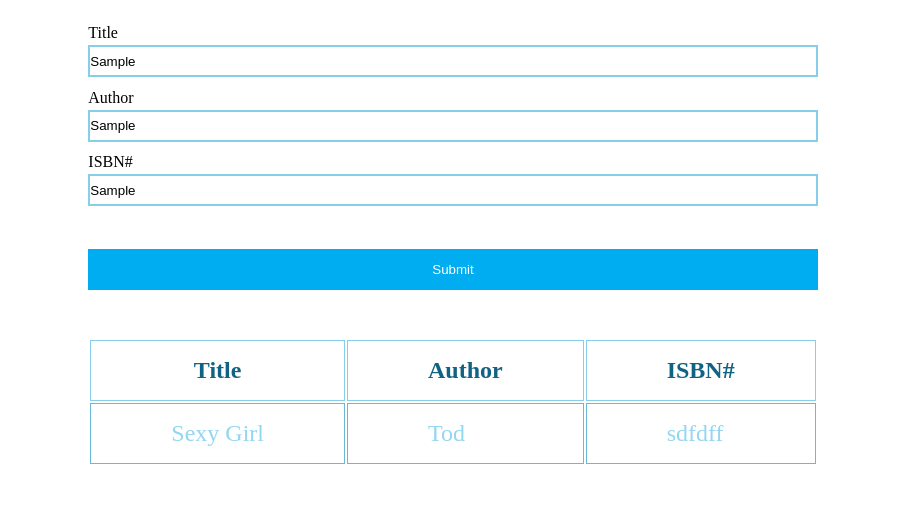
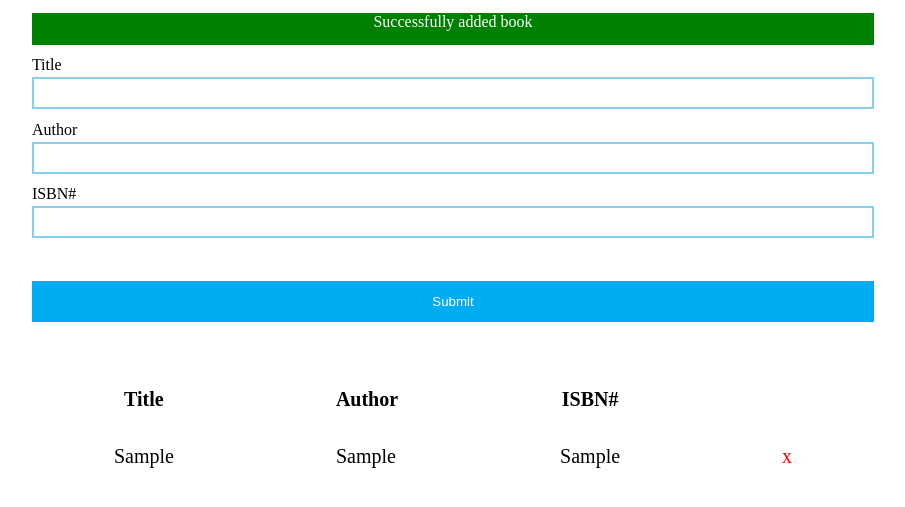
Before and after one commit to KAPIL9027/javascript-booklist-app, a plain HTML site: page index.html in a window 1280 px wide. Both pictures are taken after typing "Sample", "Sample", "Sample" into the empty fields and a click on the button "Submit". Shown: the part 67-574 px from the top of the page, without its empty margins (187-1092 px from the left). Drawn offline with Linux system fonts and the light colour scheme.

Commit message:
Completed the dom javascript part

```diff
--- a/index.css
+++ b/index.css
@@ -74,13 +74,40 @@ border:1px solid rgb(0, 173, 241);
 
 th {
     padding: 1rem 5rem;
-    font-size: 1.5rem;
-    border: 1px solid skyblue;
-    color: rgb(17, 99, 132);
+    font-size: 1.25rem;
 }
 td {
     padding: 1rem 5rem;
-    font-size: 1.5rem;
-    border: 1px solid rgb(105, 185, 217);
-    color:rgb(147, 214, 241)
+    font-size: 1.25rem;
 }
+
+.del {
+    background-color: white;
+}
+tr:nth-child(2n){
+    background-color: lightgray;
+}
+
+.delete-btn {
+    text-decoration: none;
+    color:red;
+}
+
+.delete-btn:hover{
+    color:brown;
+}
+
+.alert {
+    width: 100%;
+    height: 2rem;
+    color: white;
+    text-align: center;
+}
+
+.alert.alert-danger {
+    background-color: red;
+}
+
+.alert.alert-success {
+    background-color: green;
+}
--- a/index.html
+++ b/index.html
@@ -7,6 +7,7 @@
     <title>BookList-App</title>
     <link rel="stylesheet" href="index.css">
     <script src="https://kit.fontawesome.com/c8452291d2.js" crossorigin="anonymous" defer></script>
+    <script src="index.js" defer></script>
 </head>
 <body class="flex">
 
@@ -20,7 +21,7 @@
             </div>
 
             <div class="form">
-                <div class="form-field">
+                <div id = "first" class="form-field">
                     <label class="label" for="title">Title</label>
                     <input class="text" type="text" id="title" name="title">
                 </div>
@@ -46,11 +47,7 @@
                         </tr>
                     </thead>
                     <tbody class="table-body">
-                        <tr>
-                            <td>Sexy Girl</td>
-                            <td>Tod </td>
-                            <td>sdfdff</td>
-                        </tr>
+
                     </tbody>
 
                 </table>
--- a/index.js
+++ b/index.js
@@ -0,0 +1,108 @@
+class Book {
+
+    constructor(title, author,isbn) {
+        this.title = title;
+        this.author = author;
+        this.isbn = isbn;
+    }
+}
+class Store {
+
+    static getBooks() {
+        let books = [];
+        if(localStorage.getItem('books') === null)
+        {
+            books = [];
+        }
+        else {
+            books = JSON.parse(localStorage.getItem('books'));
+        }
+        return books;
+    }
+
+    static addBook(book) {
+        let books = Store.getBooks();
+        books.push(book);
+        localStorage.setItem('books',JSON.stringify(books));
+    }
+
+    static removeBook(isbn) {
+        let books = Store.getBooks();
+        books.forEach((book,index)=> {
+            if(book.isbn === isbn){
+                books.splice(index,1);
+            }
+        })
+        localStorage.setItem('books',JSON.stringify(books));
+    }
+}
+class UI {
+    static displayBooks() {
+     const books = Store.getBooks();
+     books.forEach((book)=> UI.addBook(book));
+    }
+    static handleSubmit() {
+      const title = document.querySelector('#title');
+      const author = document.querySelector('#author');
+      const isbn = document.querySelector('#isbn');
+      if(title.value === '' || author.value === '' || isbn.value === '')
+      {
+        UI.showAlert('Please fill in all the details','danger');
+      }
+      else {
+        const book = {
+            title:  title.value,
+            author: author.value,
+            isbn:   isbn.value
+          }
+          UI.addBook(book);
+          Store.addBook(book);
+          UI.showAlert('Successfully added book','success');
+          title.value = '';
+          author.value = '';
+          isbn.value = '';
+      }
+    }
+    static addBook(book) {
+
+        const tb = document.querySelector('.table-body');
+        const tr = document.createElement('tr');
+        tr.innerHTML = `
+        <td>${book.title}</td>
+        <td>${book.author}</td>
+        <td>${book.isbn}</td>
+        <td class="del"><a href="#" class="delete-btn">x</a></td>
+        `;
+        tb.appendChild(tr);
+
+    }
+
+    static deleteBook(el) {
+        if(el.classList.contains('delete-btn'))
+        {
+            el.parentElement.parentElement.remove();
+            UI.showAlert('Successfully removed book','success');
+        }
+    }
+
+    static showAlert(message,className) {
+        const div = document.createElement('div');
+        div.appendChild(document.createTextNode(message));
+        div.className = `alert alert-${className}`;
+        const form = document.querySelector('.form');
+        const firstField = document.getElementById('first');
+        form.insertBefore(div,firstField);
+
+        setTimeout(()=> document.querySelector('.alert').remove(),3000);
+    }
+
+}
+const submit = document.querySelector('.submit-btn');
+submit.addEventListener('click',UI.handleSubmit);
+UI.displayBooks();
+
+const tbody = document.querySelector('.table-body');
+tbody.addEventListener('click',(e)=>{
+  UI.deleteBook(e.target);
+  Store.removeBook(e.target.parentElement.previousElementSibling.textContent);
+})
```
Also changed, not shown: trash-solid.svg (added), 1 other file.
